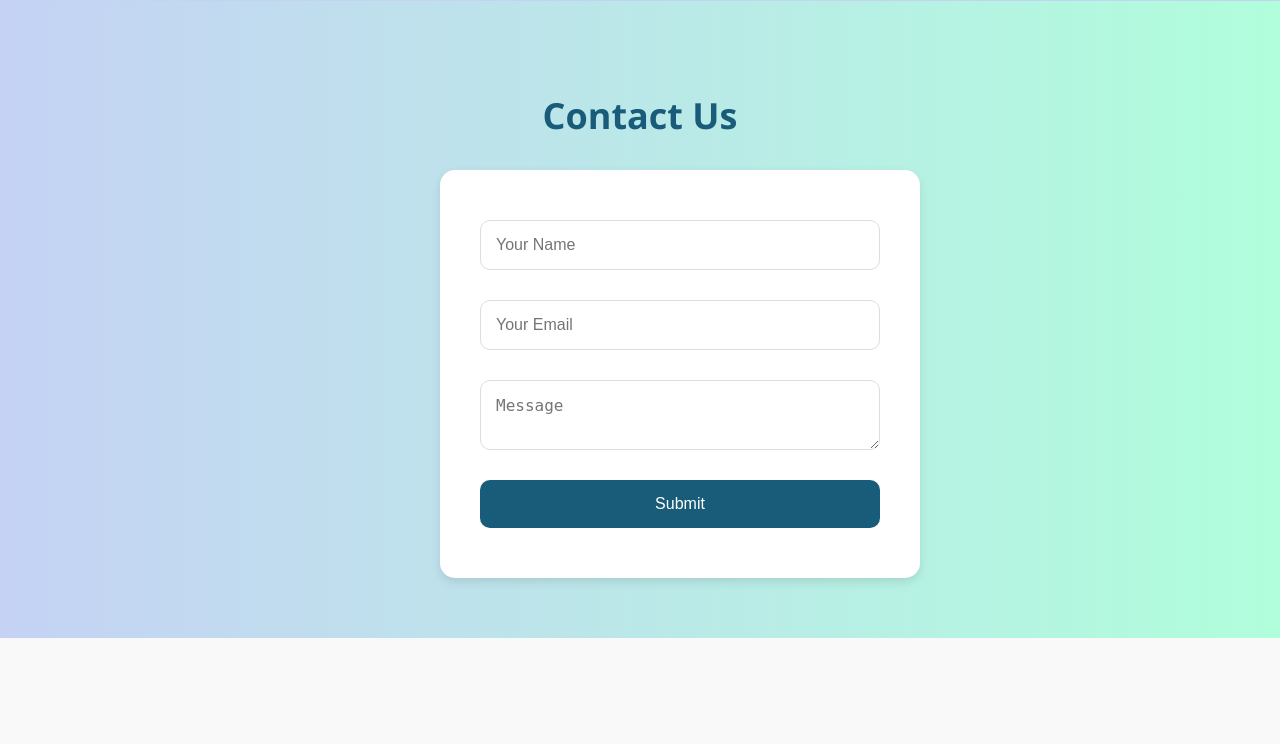
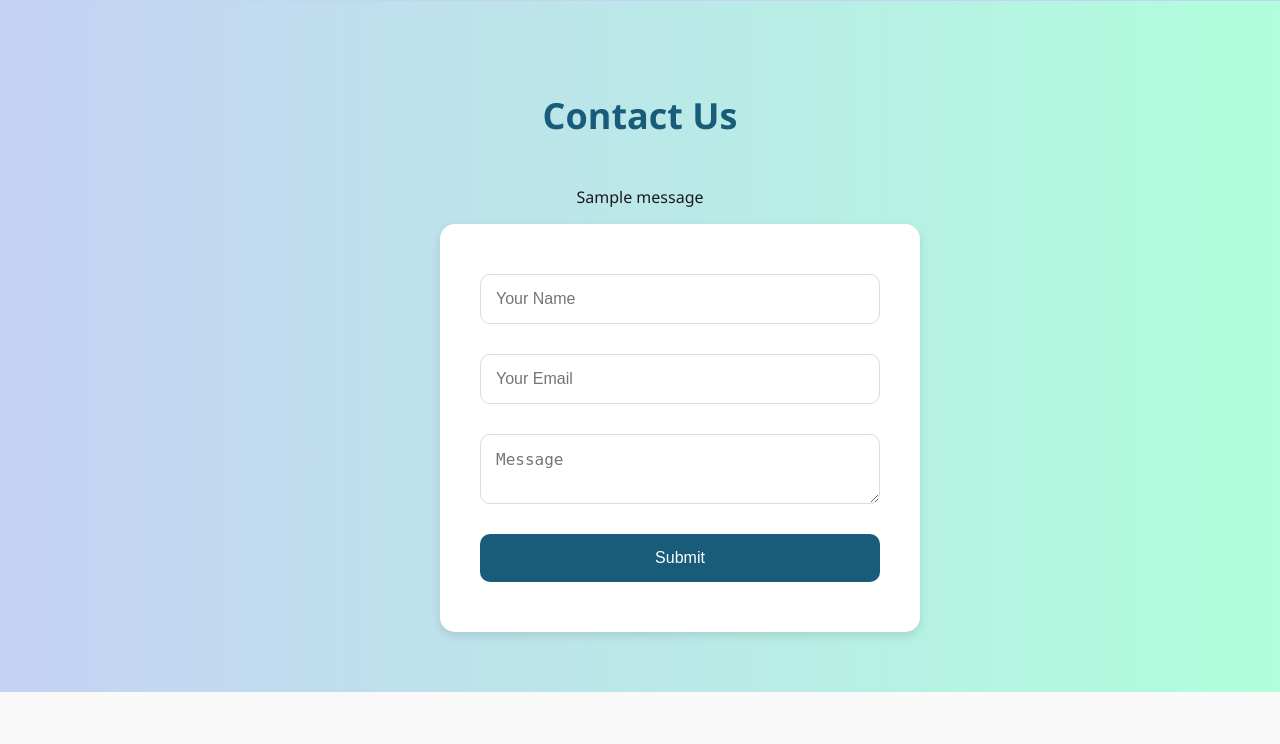
Before and after one commit to Ekrachowdhuryrisha/VaxMate, a Django app: page / in a window 1280 px wide. Shown: the part 2092-2836 px from the top of the page. Before the commit the page ends 2730 px from the top, so only its background shows below. Run offline with Django 5.2, Linux system fonts and the light colour scheme; tables that the repository leaves empty hold one stand-in row (values such as "Sample post"); one stand-in notice (Sample message) is shown.

Commit message:
contactus updated

```diff
--- a/_vaxmate_/urls.py
+++ b/_vaxmate_/urls.py
@@ -35,4 +35,5 @@ urlpatterns = [
     path('vaccine_schedule/', views.vaccine_schedule, name='vaccine_schedule'),
     path('reminder/', views.reminder, name='reminder'),
     path('centers/', views.centers, name='centers'),
+    path("send-message/", views.send_message, name="send_message"),
 ]
--- a/templates/htmlpages/home.html
+++ b/templates/htmlpages/home.html
@@ -146,7 +146,14 @@ Our mission is simple: make vaccination management as easy as checking your emai
 
 <section id="contact" class="contact">
   <h2>Contact Us</h2>
-  <form method="POST" action="{% url 'home' %}">
+  {% if messages %}
+  <div class="messages">
+    {% for message in messages %}
+      <p class="{{ message.tags }}">{{ message }}</p>
+    {% endfor %}
+  </div>
+{% endif %}
+  <form method="POST" action="{% url 'send_message' %}">
     {% csrf_token %}
     <div class="contact-form">
       <input type="text" name="name" placeholder="Your Name" required>
```
